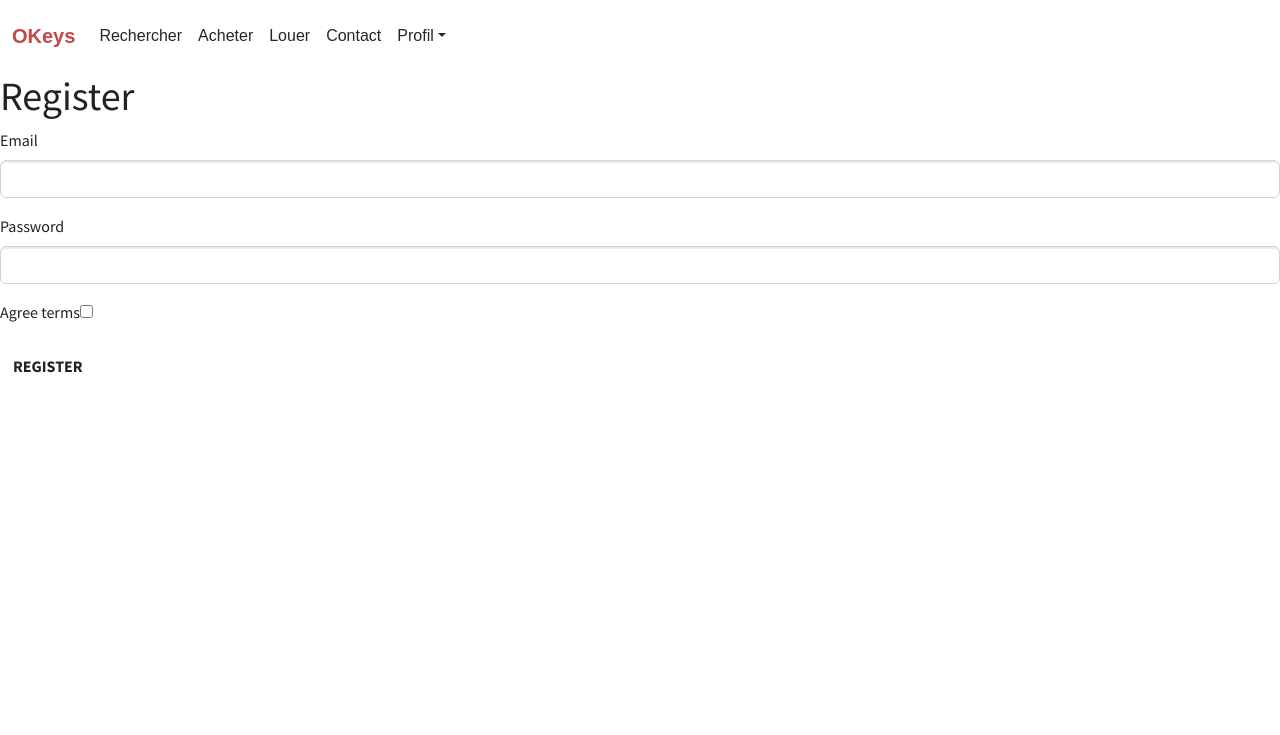
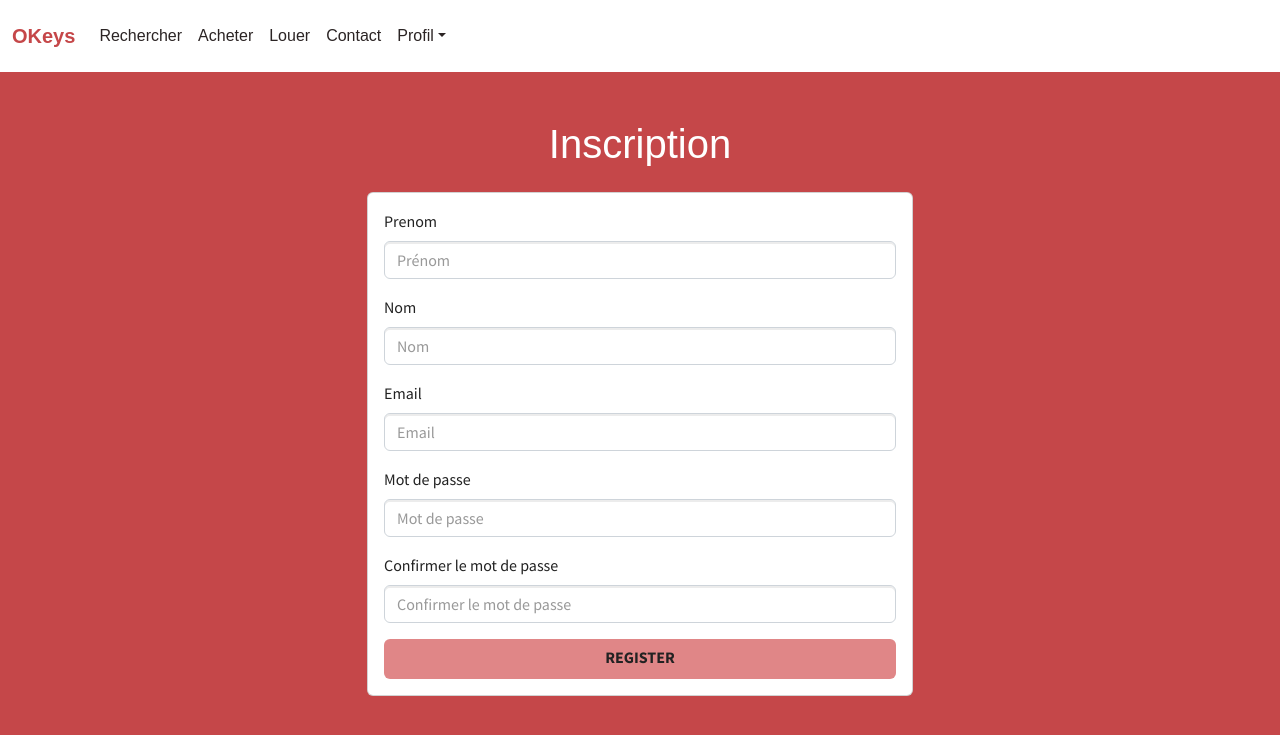
Before and after one commit to HePaulTV/Okeys, a Symfony app: template templates/registration/register.html.twig in a window 1280 px wide. Shown: the top 735 px of the page. Run offline with Twig, Linux system fonts and the light colour scheme; the template is opened without the code that fills it, so the values that code supplies are empty; form fields are guessed from the names that the template uses; some libraries are stand-ins or nearby versions; some web fonts are replaced.

Commit message:
Style connexion inscription

```diff
--- a/public/styles.css
+++ b/public/styles.css
@@ -29,7 +29,7 @@
   background-color: #E08687 ;
 }
 
-.background-w {
+.background-W {
   background-color: #FFFFFF ;
 }
 
--- a/src/Security/AppCustomAuthenticator.php
+++ b/src/Security/AppCustomAuthenticator.php
@@ -49,7 +49,7 @@ class AppCustomAuthenticator extends AbstractLoginFormAuthenticator
         }
 
         // For example:
-        // return new RedirectResponse($this->urlGenerator->generate('some_route'));
+        return new RedirectResponse($this->urlGenerator->generate('index'));
         throw new \Exception('TODO: provide a valid redirect inside '.__FILE__);
     }
 
--- a/templates/base.html.twig
+++ b/templates/base.html.twig
@@ -16,7 +16,7 @@
 </head>
 <body>
 
-<nav class="navbar navbar-light navbar-expand-lg py-3">
+<nav class="navbar navbar-light navbar-expand-lg background-W py-3">
     <div class="container-fluid">
         <a class="navbar-brand text-P montserrat900" href="{{ path('index') }}"><strong>OKeys</strong></a>
         <button class="navbar-toggler" type="button" data-bs-toggle="collapse" data-bs-target="#navbarColor01" aria-controls="navbarColor01" aria-expanded="false" aria-label="Toggle navigation">
--- a/templates/registration/register.html.twig
+++ b/templates/registration/register.html.twig
@@ -1,19 +1,49 @@
+{# templates/registration/register.html.twig #}
+
 {% extends 'base.html.twig' %}
 
 {% block title %}Register{% endblock %}
 
 {% block body %}
-    <h1>Register</h1>
+  <body class="background-P">
+    <div class="container mt-5">
+      <div class="row justify-content-center">
+        <div class="col-md-6">
+          <h1 class="text-center mb-4 climatecrisis text-W">Inscription</h1>
 
-    {{ form_errors(registrationForm) }}
+          <div class="card">
+            <div class="card-body">
+              {{ form_errors(registrationForm) }}
 
-    {{ form_start(registrationForm) }}
-        {{ form_row(registrationForm.email) }}
-        {{ form_row(registrationForm.plainPassword, {
-            label: 'Password'
-        }) }}
-        {{ form_row(registrationForm.agreeTerms) }}
+              {{ form_start(registrationForm, {'attr': {'class': 'needs-validation', 'novalidate': 'novalidate'}}) }}
+              <div class="mb-3">
+                {{ form_row(registrationForm.prenom, {'attr': {'class': 'form-control', 'placeholder': 'Prénom'}}) }}
+              </div>
+              <div class="mb-3">
+                {{ form_row(registrationForm.nom, {'attr': {'class': 'form-control', 'placeholder': 'Nom'}}) }}
+              </div>
+              <div class="mb-3">
+                {{ form_row(registrationForm.email, {'attr': {'class': 'form-control', 'placeholder': 'Email'}}) }}
+              </div>
+              <div class="mb-3">
+                {{ form_row(registrationForm.plainPassword.first, {
+                    'label': 'Mot de passe',
+                    'attr': {'class': 'form-control', 'placeholder': 'Mot de passe'}
+                }) }}
+              </div>
+              <div class="mb-3">
+                {{ form_row(registrationForm.plainPassword.second, {
+                    'label': 'Confirmer le mot de passe',
+                    'attr': {'class': 'form-control', 'placeholder': 'Confirmer le mot de passe'}
+                }) }}
+              </div>
 
-        <button type="submit" class="btn">Register</button>
-    {{ form_end(registrationForm) }}
+              <button type="submit" class="btn background-S w-100">Register</button>
+              {{ form_end(registrationForm) }}
+            </div>
+          </div>
+        </div>
+      </div>
+    </div>
+  </body>
 {% endblock %}
```
Also changed, not shown: migrations/Version20240119145533.php (deleted, +0 -33 lines), migrations/Version20240124143620.php (added, +31 -0 lines), src/Form/RegistrationFormType.php (+18 -16 lines), templates/security/login.html.twig (+21 -5 lines).
